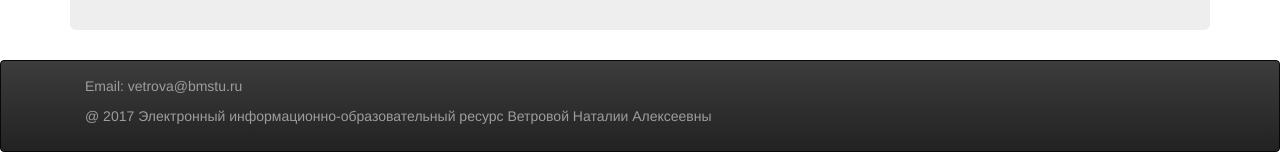
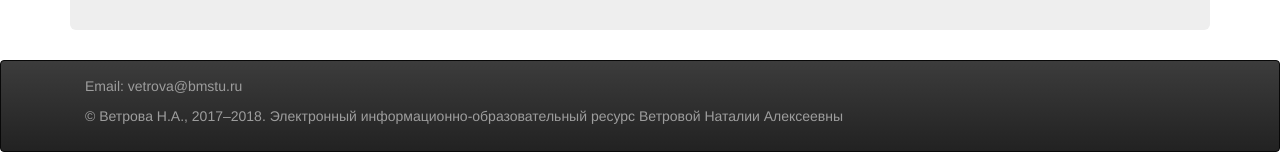
Before and after one commit to CorpuscleWind/rl6-learning, a Django app: template learning/templates/discipline/discipline.html in a window 1280 px wide. Shown: the part 1127-1279 px from the top of the page. Run offline with Django 3.2, Linux system fonts and the light colour scheme; the template is opened without the code that fills it, so the values that code supplies are empty; parts of the project's set-up code (start-up, migrations or seed data) failed here and were passed over; some libraries are stand-ins or nearby versions.

Commit message:
<copyright 2018>

```diff
--- a/core/templates/base/main.html
+++ b/core/templates/base/main.html
@@ -50,7 +50,7 @@
     <div class="container">
         <div class="navbar-text pull=left">
             <p>Email: vetrova@bmstu.ru</p>
-            <p>@ 2017 Электронный информационно-образовательный ресурс Ветровой Наталии Алексеевны</p>
+            <p>&#169; Ветрова Н.А., 2017&#8211;2018. Электронный информационно-образовательный ресурс Ветровой Наталии Алексеевны</p>
         </div>
     </div>
 </div>
```
